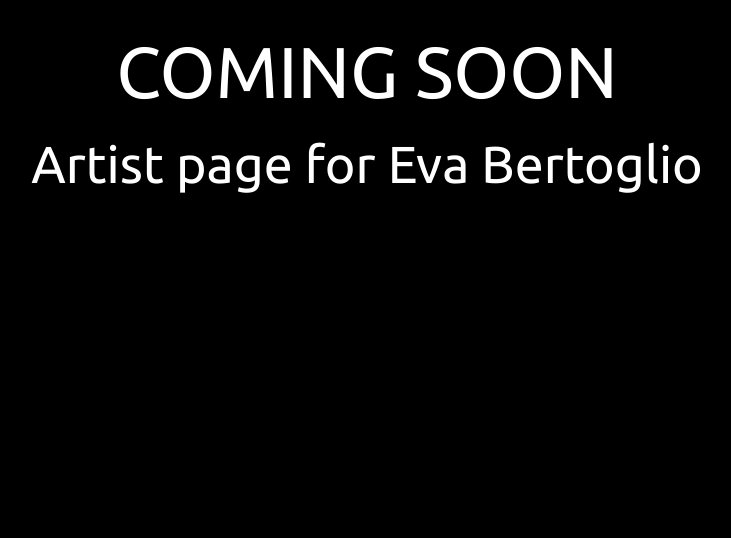
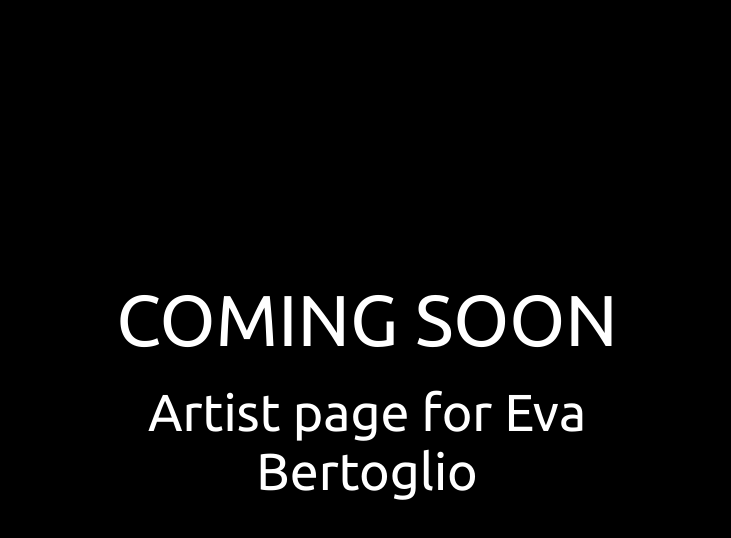
Before and after one commit to samdeitle/evabertoglio, a plain HTML site: page index.html in a window 1280 px wide. Shown: the whole page, without its empty margins (273-1004 px from the left). Drawn offline with Linux system fonts and the light colour scheme.

Commit message:
COMING SOON

```diff
--- a/home.css
+++ b/home.css
@@ -6,6 +6,13 @@ body *{
 	text-align: center;
 }
 
+header {
+	position: fixed;
+	top: 50%;
+	left: 50%;
+
+	transform: translate(-50%, -50%);
+}
 #title {
 	font-family: 'Ubuntu', sans-serif;
 	color: white;
```
